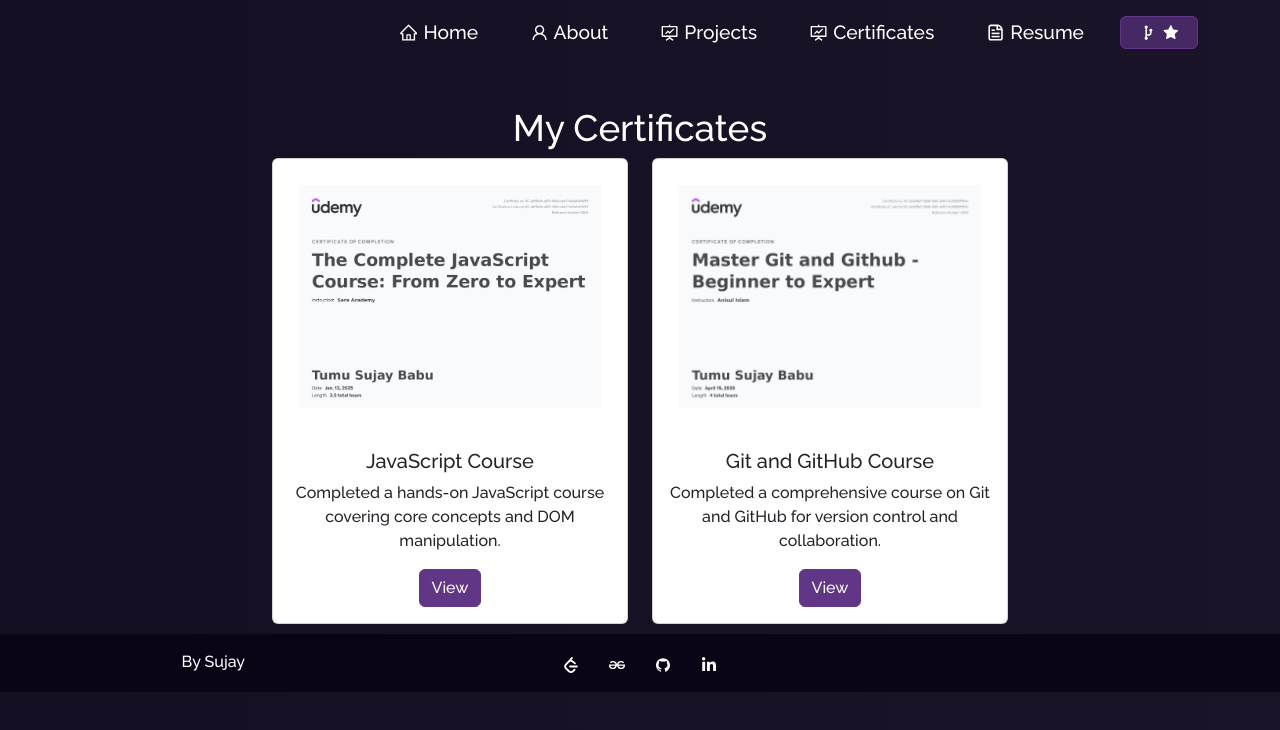
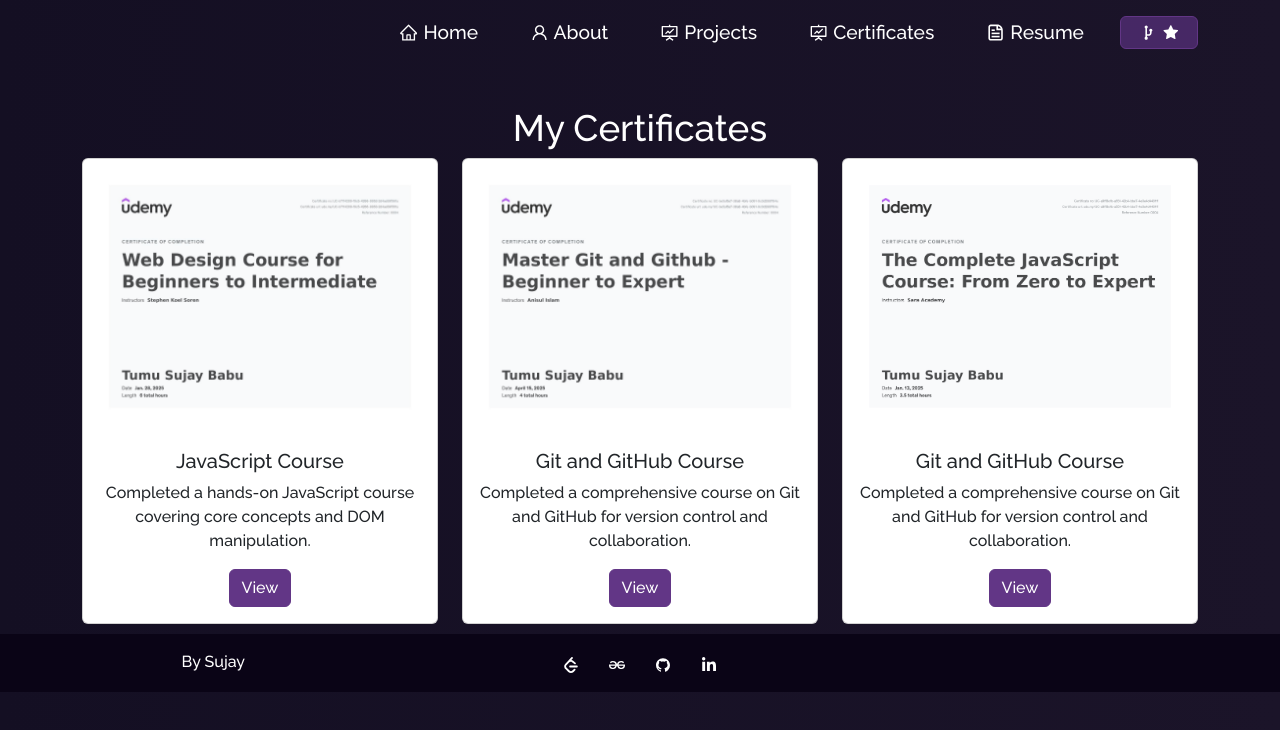
Before and after one commit to sujaytumu/my-portfolio, a React (Create React App) app: page /certificate in a window 1280 px wide. Shown: the top 730 px of the page. Built offline with nearby package versions, Linux system fonts and the light colour scheme.

Commit message:
added certifictaes

```diff
--- a/src/components/Certificates/Certificates.jsx
+++ b/src/components/Certificates/Certificates.jsx
@@ -1,8 +1,9 @@
 import React from "react";
 import { Container, Row, Col } from "react-bootstrap";
 import CertificateCard from "./CertificateCard"; // create a card component if needed
-import certificateImg from "../../Assets/certificate.jpg"; // your certificate image
+import certificateImg from "../../Assets/certificate1.jpeg"; // your certificate image
 import certificateImg2 from "../../Assets/certificate2.jpg"; // your certificate image
+import certificateImg3 from "../../Assets/certificate3.jpg"; // your certificate image
 
 function Certificates() {
   return (
@@ -31,7 +32,18 @@ function Certificates() {
             />
           </Col>
 
+
+          <Col md={4} className="certificate-card">
+            <CertificateCard
+              imgPath={certificateImg3}
+              title="Git and GitHub Course"
+              description="Completed a comprehensive course on Git and GitHub for version control and collaboration."
+              link="https://ude.my/UC-be5af5a7-38a8-4bfe-b091-9c0d298ff84e"
+            />
+          </Col>
+
           {/* Add more certificates here */}
+
         </Row>
       </Container>
     </Container>
```
Also changed, not shown: src/Assets/certificate1.jpeg (added), src/Assets/certificate3.jpg (renamed from src/Assets/certificate.jpg).
